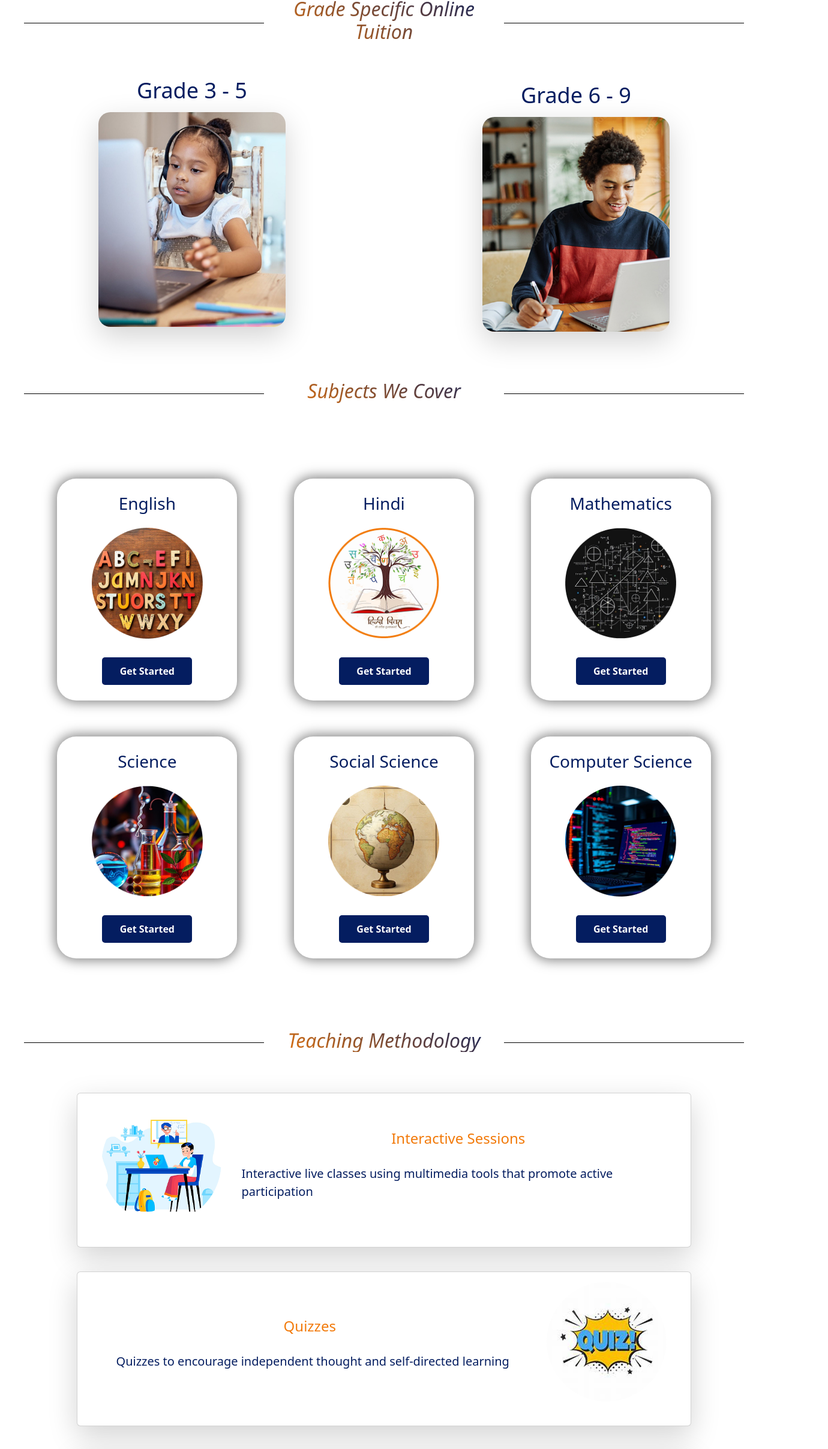
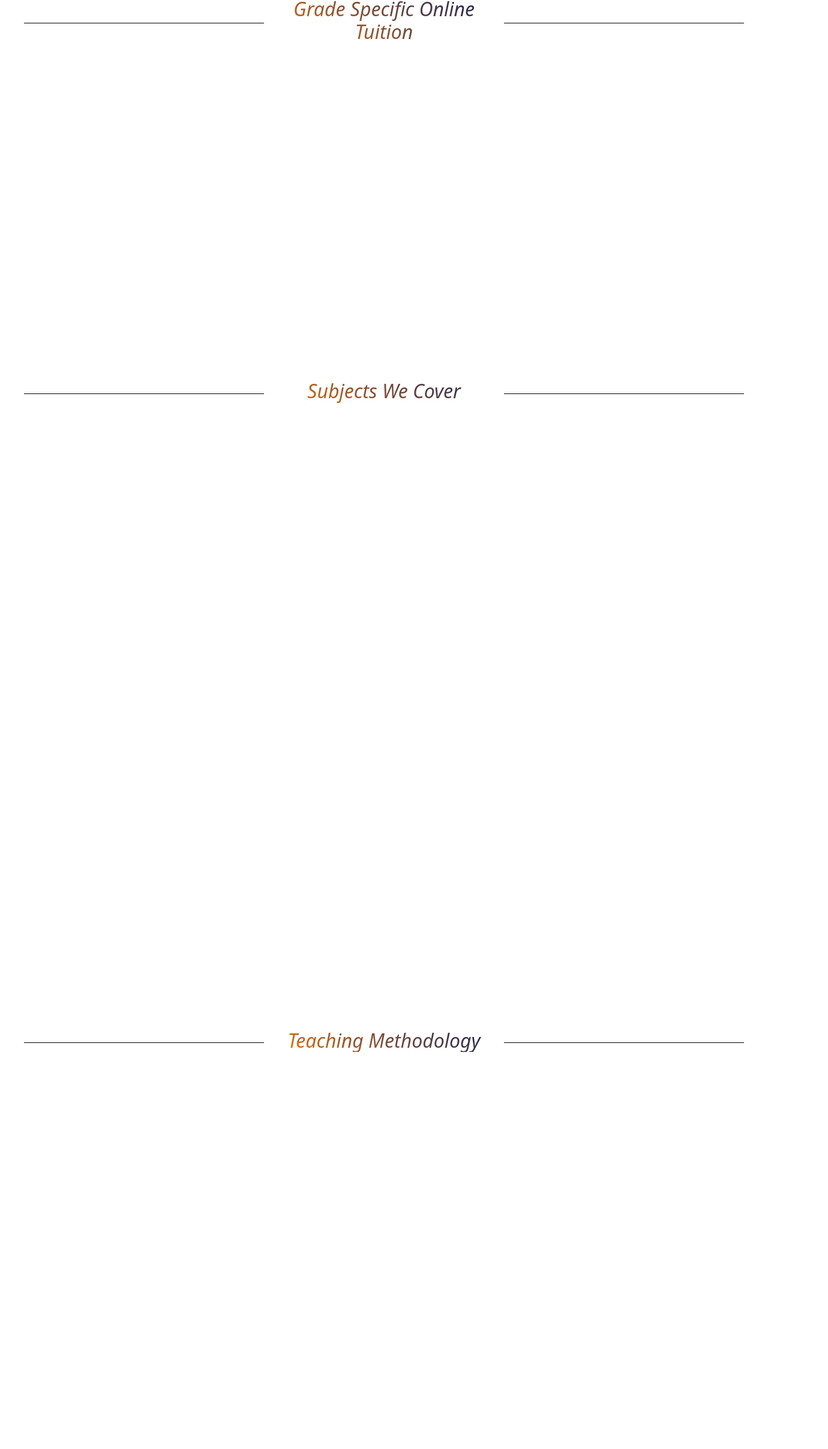
Before and after one commit to dilip2k04/hostinger, a React (Vite) app: page / in a window 1280 px wide. Shown: the part 4659-7075 px from the top of the page at 60% size, 1380 px wide, since content can reach past the window. Built offline with nearby package versions, Linux system fonts and the light colour scheme.

Commit message:
Aos Done

```diff
--- a/src/app/App.jsx
+++ b/src/app/App.jsx
@@ -7,9 +7,15 @@ import Hero from "../pages/Hero/Hero";
 import AboutUs from "../pages/AboutUs/aboutus";
 import OurProgram from "../pages/OurProgram/OurProgram";
 import Contact from "../pages/Contact/Contact";
+import AOS from 'aos';
+import 'aos/dist/aos.css';
+import { useEffect } from "react";
 
 
 function App() {
+  useEffect(() => {
+    AOS.init(2000);
+  }, [])
   return (
     <>
       <Navbar />
--- a/src/pages/AboutUs/AboutUs.jsx
+++ b/src/pages/AboutUs/AboutUs.jsx
@@ -110,10 +110,10 @@ export default function AboutUs() {
         <Tab title={'Why IQ Bridge ?'} is_title={true}/>
 
         <div className="about_cards ">
-          <div className="cards mt-5 row d-flex justify-content-center g-0">
+          <div className="cards mt-5 row d-flex justify-content-center g-0" >
           {about_card_contents.map((card, idx) => {
             return (
-              <div className="col-lg-4 d-flex justify-content-center">
+              <div className="col-lg-4 d-flex justify-content-center" >
                 <Card
                   img={card.img}
                   title={card.title}
--- a/src/pages/AboutUs/components/Tab/Tab.jsx
+++ b/src/pages/AboutUs/components/Tab/Tab.jsx
@@ -57,7 +57,7 @@ export default function Tab({
                 </div>
               </div>
               <div className="col-md-5 order-1 order-md-2 d-flex justify-content-center align-items-center">
-                <img src={img} className="tab_img" alt="" />
+                <img src={img} className="tab_img" alt=""  />
               </div>
             </>
           ) : (
--- a/src/pages/OurProgram/OurProgram.jsx
+++ b/src/pages/OurProgram/OurProgram.jsx
@@ -97,8 +97,8 @@ export default function OurProgram() {
       </div>
       <Tab title="Grade Specific Online Tuition" is_title={true} />
 
-      <div className="row g-0 mb-4">
-        <div className="col-md-6 p-2 mb-3 d-flex flex-column justify-content-center align-items-center">
+      <div className="row g-0 mb-4" >
+        <div className="col-md-6 p-2 mb-3 d-flex flex-column justify-content-center align-items-center" data-aos="fade-right">
           <h3 className="grade_title">Grade 3 - 5</h3>
           <img
             src="/src/assets/gradec1.jpg"
@@ -106,7 +106,7 @@ export default function OurProgram() {
             alt="image"
           />
         </div>
-        <div className="col-md-6 p-2 d-flex flex-column justify-content-center align-items-center">
+        <div className="col-md-6 p-2 d-flex flex-column justify-content-center align-items-center" data-aos="fade-left">
           <h3 className="grade_title">Grade 6 - 9</h3>
           <img
             src="/src/assets/gradec2.jpg"
@@ -123,8 +123,9 @@ export default function OurProgram() {
             <div
               key={idx}
               className="col-md-4 d-flex justify-content-center align-items-center"
+              data-aos="zoom-out"
             >
-              <Card title={sub.title} img={sub.img} link={sub.link} />
+              <Card title={sub.title} img={sub.img} link={sub.link} data-aos="flip-up" />
             </div>
           );
         })}
--- a/src/pages/OurProgram/components/BroadCard/BroadCard.jsx
+++ b/src/pages/OurProgram/components/BroadCard/BroadCard.jsx
@@ -8,8 +8,8 @@ export default function BroadCard({
   is_right_pic = false,
 }) {
   return (
-    <div className="card broad_card shadow-lg">
-      <div className="card-body g-0 row">
+    <div className="card broad_card shadow-lg" data-aos="fade-right">
+      <div className="card-body g-0 row" >
         { !is_right_pic ? (
           <>
             <div className="col-md-3 order-1 order-md-1 d-flex justify-content-center align-items-center">
```
